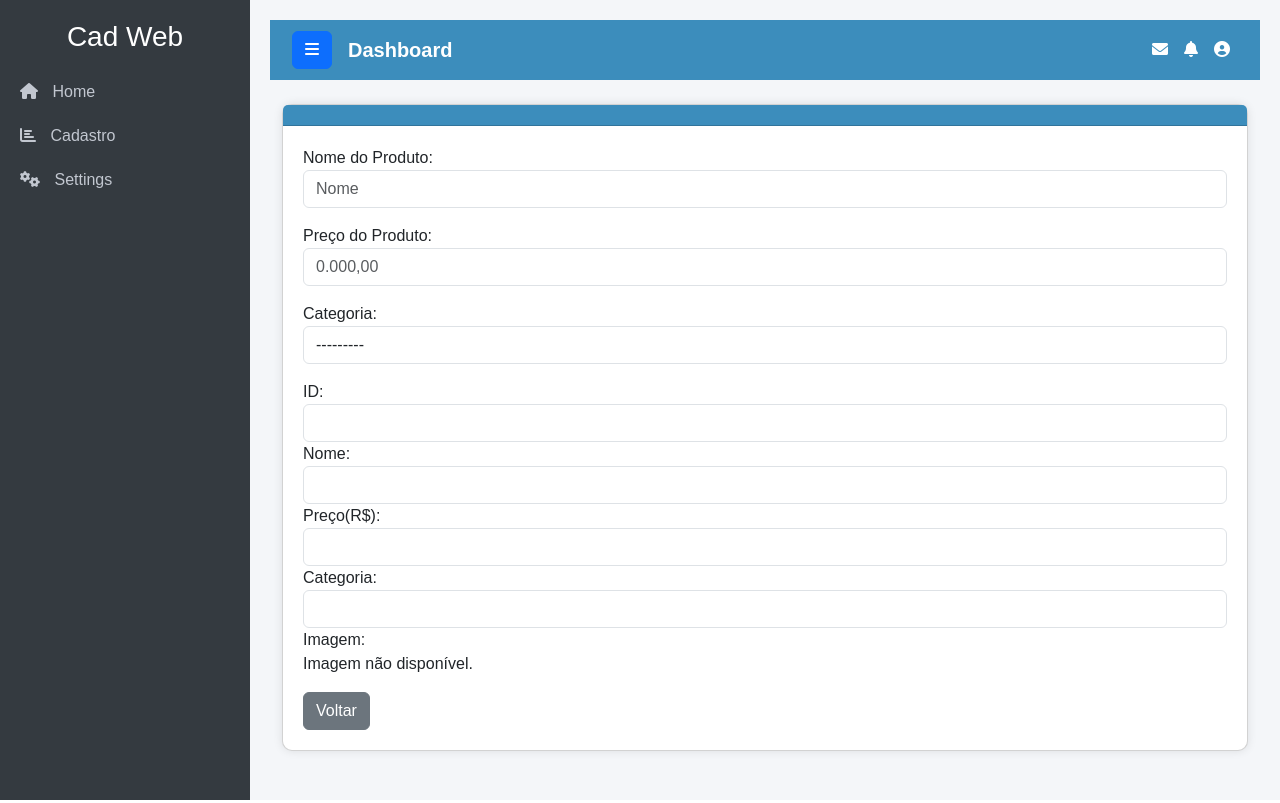
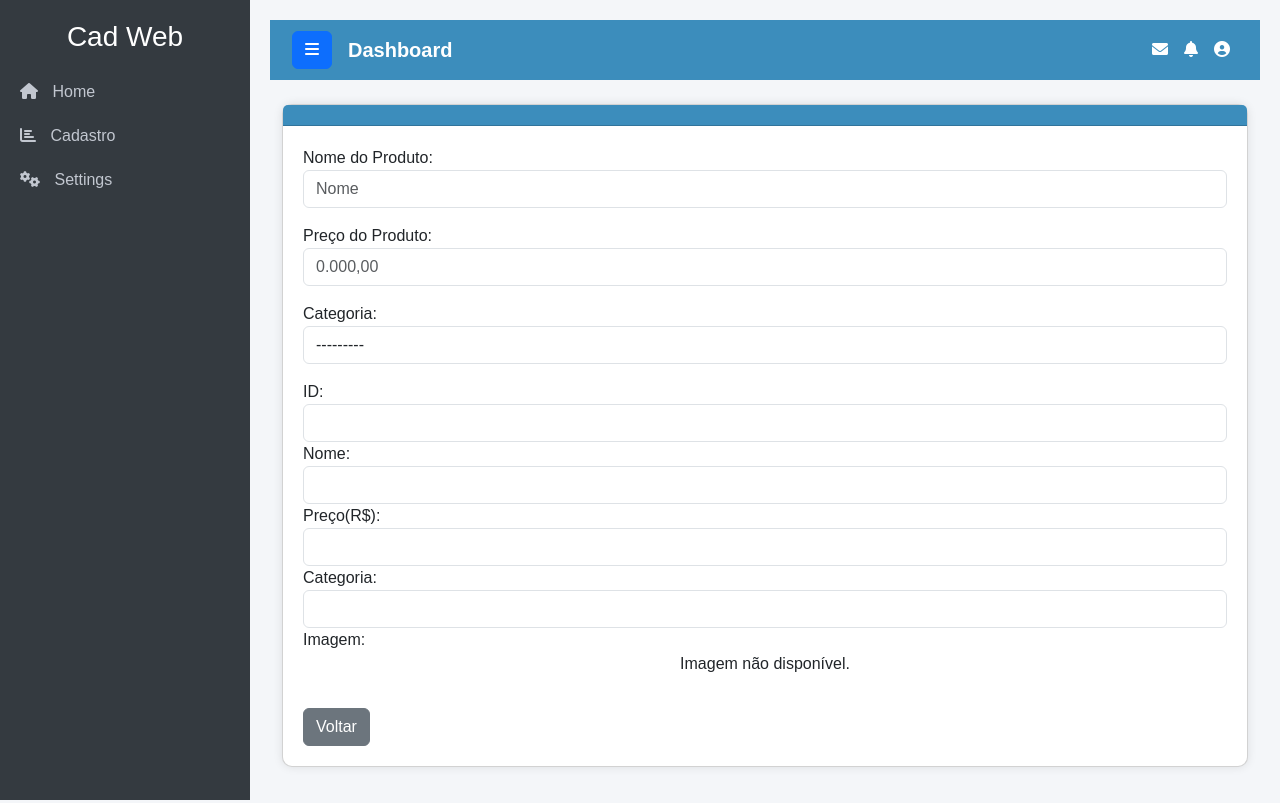
Before and after one commit to lucascardlima/cadweb, a Django app: template templates/produto/detalhes.html in a window 1280 px wide. Run offline with Django 4.2, Linux system fonts and the light colour scheme; the template is opened without the code that fills it: values that come from a table or form of the project are taken from there, others are empty; some libraries are stand-ins or nearby versions.

Commit message:
detalhes

```diff
--- a/templates/produto/detalhes.html
+++ b/templates/produto/detalhes.html
@@ -28,7 +28,7 @@
 
     <div class="form-group">
         <label for="imagem">Imagem:</label>
-        <div>
+        <div class="d-flex justify-content-center">
             {% if produto.img_base64 %}
                 <img src="{{ produto.img_base64 }}" class="img-fluid" style="max-width: 200px; max-height: 200px;">
             {% else %}
```
